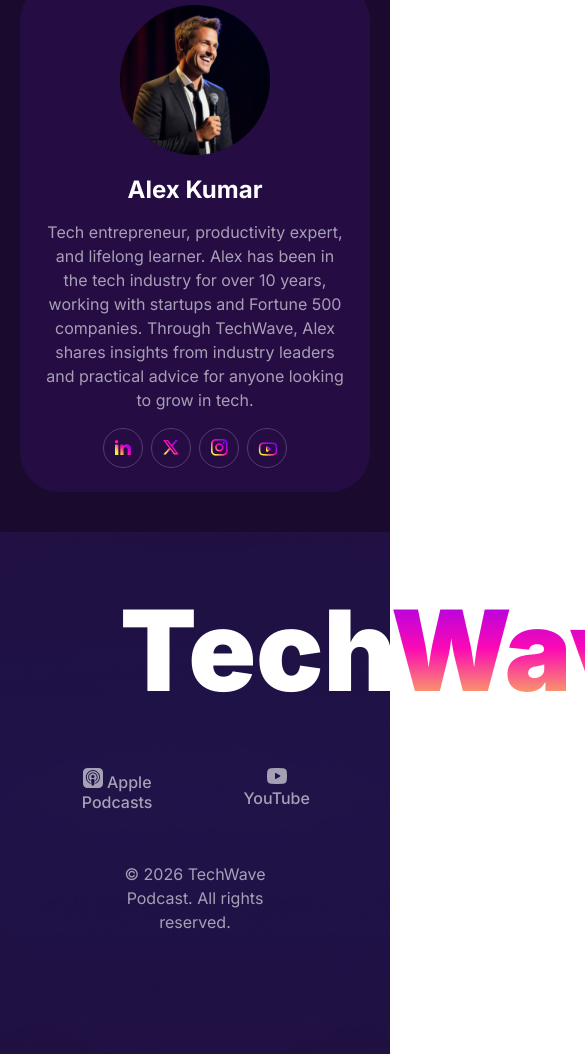
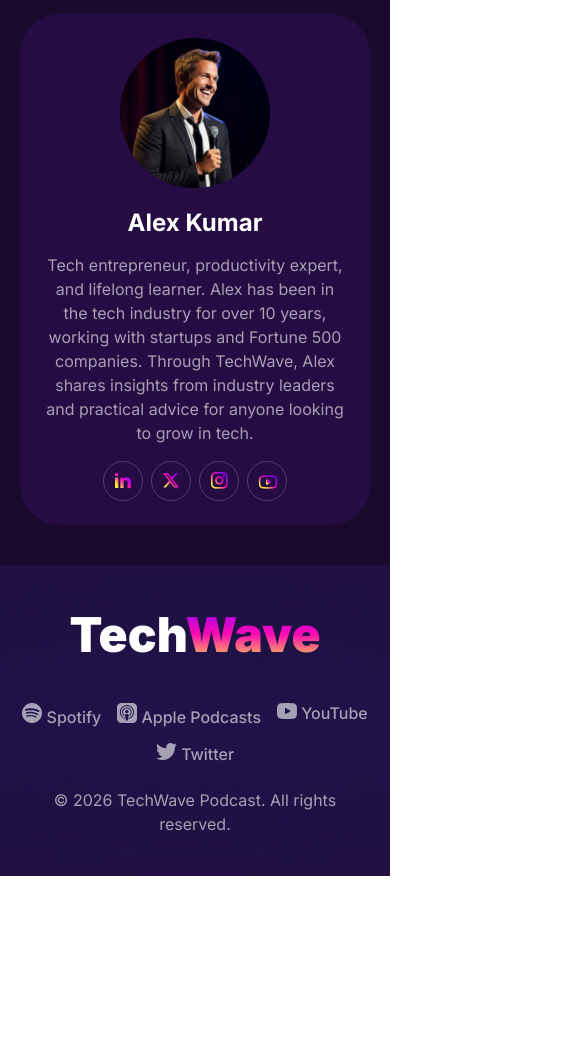
Before and after one commit to hmjamilurrouf/P.-H.-A.-2-Repo., a plain HTML site: page index.html in a window 390 px wide. Shown: the part 4332-5386 px from the top of the page, 585 px wide, since content can reach past the window. After the commit the page ends 5208 px from the top, so only its background shows below. Drawn offline with Linux system fonts and the light colour scheme; a web font is replaced by a local one.

Commit message:
added rest of the responsive part

```diff
--- a/Styles/style.css
+++ b/Styles/style.css
@@ -556,6 +556,7 @@
   background-position: center;
   width: 100%;
   aspect-ratio: 440 / 466; */
+  width: 100%;
 }
 #hero-section .hero{
   max-width: 400px;
@@ -627,7 +628,9 @@
   border-radius: 10000px;
   border: none;
 }
-
+#about-section{
+  width: 100%;
+}
 #about-section .about{
   padding: 80px 20px;
 }
@@ -696,6 +699,7 @@
 #choose-section{
   background-color: rgba(35, 14, 61, 1);
   padding: 40px 40px 1px 40px;
+  width: 100%;
 }
 .choose h2{
   text-align: center;
@@ -826,6 +830,7 @@
 #twice-section{
   background-color: #1A0B2E;
   padding: 40px 20px;
+  width: 100%;
 }
 .featured-container h2{
   text-align: center;
@@ -924,4 +929,48 @@
   width: 40px;
   height: 40px;
 }
+#footer-container{
+  background-image: url("../assets/footer-bg.png");
+  background-repeat: no-repeat;
+  background-position: center;
+  background-size: cover;
+  width: 100%;
 }
+.footer-text{
+  max-width: 400px;
+  margin: 0px auto;
+  text-align: center;
+  padding: 40px 20px;
+  /* border: 1px solid white; */
+}
+.footer-text .last-bold{
+
+  color: #ffffff;
+  font-weight: 900;
+  font-size: 3rem;
+  margin-bottom: 39px;
+}
+.links{
+  margin-bottom: 24px;
+}
+.links ul{
+  display: flex;
+  flex-wrap: wrap;
+  justify-content: center;
+  gap: 16px;
+  list-style-type: none;
+}
+.links ul a{
+  text-decoration: none;
+  color: white;
+  font-size: 1rem;
+  font-weight: 500;
+  opacity: 60%;
+}
+.copyright p{
+  color: white;
+  line-height: 24px;
+  font-size: 1rem;
+  opacity: 60%;
+}
+}
--- a/index.html
+++ b/index.html
@@ -140,7 +140,7 @@
           <h2>Featured Episodes</h2>
           <div class="featured-vid">
             <div class="vid">
-              <iframe width="380" height="214" src="https://www.youtube.com/embed/brtZuKweDYE?si=TjNxs2UEaAczSzC0" title="YouTube video player" frameborder="0" allow="accelerometer; autoplay; clipboard-write; encrypted-media; gyroscope; picture-in-picture; web-share" referrerpolicy="strict-origin-when-cross-origin" allowfullscreen></iframe>
+              <iframe width="400" height="225" src="https://www.youtube.com/embed/brtZuKweDYE?si=TjNxs2UEaAczSzC0" title="YouTube video player" frameborder="0" allow="accelerometer; autoplay; clipboard-write; encrypted-media; gyroscope; picture-in-picture; web-share" referrerpolicy="strict-origin-when-cross-origin" allowfullscreen></iframe>
               <section class="featured-text">
                 <h3>The Future of AI in Everyday Life</h3>
                 <p>Exploring how artificial intelligence is transforming our daily routines and what to expect in the next decade.</p>
@@ -148,7 +148,7 @@
               </section>
             </div>
             <div class="vid">
-              <iframe width="380" height="214" src="https://www.youtube.com/embed/_xc0iJwswQ8?si=eC3wg3ndciI0523f" title="YouTube video player" frameborder="0" allow="accelerometer; autoplay; clipboard-write; encrypted-media; gyroscope; picture-in-picture; web-share" referrerpolicy="strict-origin-when-cross-origin" allowfullscreen></iframe>
+              <iframe width="400" height="225" src="https://www.youtube.com/embed/_xc0iJwswQ8?si=eC3wg3ndciI0523f" title="YouTube video player" frameborder="0" allow="accelerometer; autoplay; clipboard-write; encrypted-media; gyroscope; picture-in-picture; web-share" referrerpolicy="strict-origin-when-cross-origin" allowfullscreen></iframe>
               <section class="featured-text">
                 <h3>Building Better Habits for Remote Work</h3>
                 <p>Practical strategies for staying productive and maintaining work-life balance in a remote environment.</p>
@@ -156,7 +156,7 @@
               </section>
             </div>
             <div class="vid">
-              <iframe width="380" height="214" src="https://www.youtube.com/embed/MAwOPyOztDs?si=oZzplj4aOdA8lUzk" title="YouTube video player" frameborder="0" allow="accelerometer; autoplay; clipboard-write; encrypted-media; gyroscope; picture-in-picture; web-share" referrerpolicy="strict-origin-when-cross-origin" allowfullscreen></iframe>
+              <iframe width="400" height="225" src="https://www.youtube.com/embed/MAwOPyOztDs?si=oZzplj4aOdA8lUzk" title="YouTube video player" frameborder="0" allow="accelerometer; autoplay; clipboard-write; encrypted-media; gyroscope; picture-in-picture; web-share" referrerpolicy="strict-origin-when-cross-origin" allowfullscreen></iframe>
               <section class="featured-text">
                 <h3>Career Growth in Tech: A Roadmap</h3>
                 <p>Expert advice on navigating your tech career from junior developer to senior leadership roles.</p>
```
